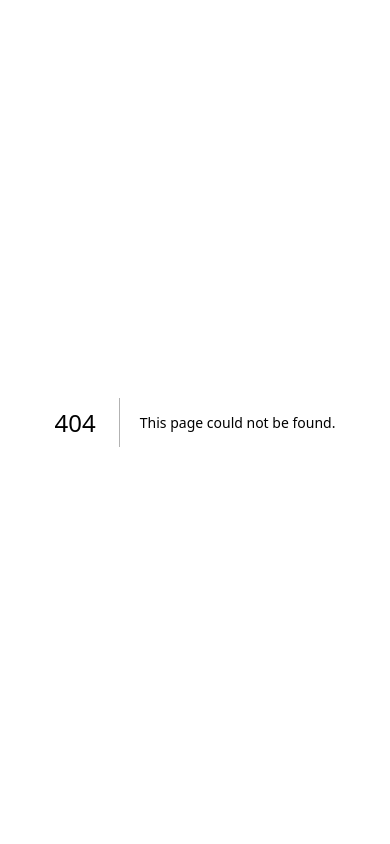
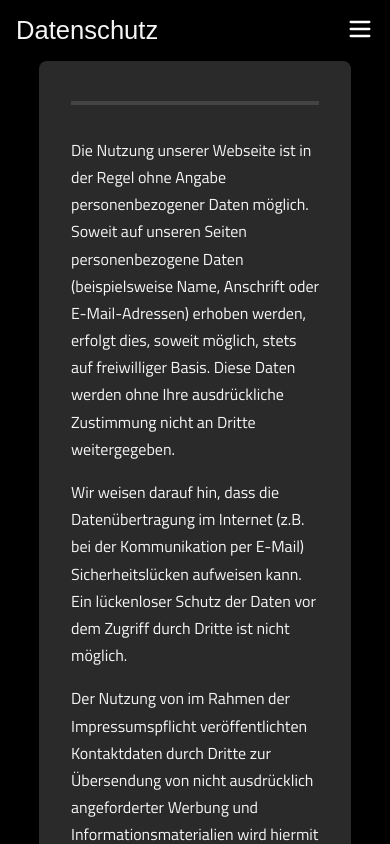
Before and after one commit to laurin42/Bandpage, a Next.js app in the folder bandpage-nextjs/: page /privacyPolicy in a window 390 px wide. Before the commit this address had no page. Shown: the top 844 px of the page. Built offline with nearby package versions, Linux system fonts and the light colour scheme; a web font is replaced by a local one.

Commit message:
Update README and components for Burnheart Mockery landing page. Add Apple Music link to social links. Update Impressum with styling adjustments and remove redundant privacy content. Refactor styles for better layout responsiveness across various components.

```diff
--- /dev/null
+++ b/bandpage-nextjs/src/app/privacyPolicy/page.tsx
@@ -0,0 +1,19 @@
+"use client";
+
+import React from "react";
+import Header from "@/components/Header";
+import PrivacyPolicy from "@/components/PrivacyPolicyPage";
+
+const PrivacyPolicyPage = () => {
+  const introComplete = true;
+  const headerText = "Datenschutz";
+
+  return (
+    <div className="privacy-policy-page-container">
+      <Header headerText={headerText} introComplete={introComplete} />
+      <PrivacyPolicy />
+    </div>
+  );
+};
+
+export default PrivacyPolicyPage;
--- a/bandpage-nextjs/src/components/Header.tsx
+++ b/bandpage-nextjs/src/components/Header.tsx
@@ -15,6 +15,7 @@ import {
   Dot,
   Info,
 } from "lucide-react";
+import UserLock from "@/assets/icons/userLock.svg";
 import "@/styles/header.scss";
 
 interface HeaderProps {
@@ -63,21 +64,17 @@ const Header: React.FC<HeaderProps> = ({ headerText, introComplete }) => {
   };
 
   const handleScrollTo = (targetIdMobile: string, targetIdDesktop: string) => {
-    toggleMenu(); // Close the menu
+    toggleMenu();
 
-    // Check if we are likely in desktop view based on screen width
-    const isDesktop = window.innerWidth >= 1024; // Assuming 'lg' breakpoint is 1024px
+    const isDesktop = window.innerWidth >= 1024;
 
     const targetId = isDesktop ? targetIdDesktop : targetIdMobile;
     const element = document.getElementById(targetId);
 
     if (element) {
-      // Use smooth scrolling
       element.scrollIntoView({ behavior: "smooth", block: "start" });
     } else {
-      // Fallback or error handling if element not found
-      console.warn(`Element with ID ${targetId} not found.`);
-      // Optionally, try the other ID as a fallback
+      console.warn(`Element mit ID ${targetId} nicht gefunden.`);
       const fallbackId = isDesktop ? targetIdMobile : targetIdDesktop;
       const fallbackElement = document.getElementById(fallbackId);
       fallbackElement?.scrollIntoView({ behavior: "smooth", block: "start" });
@@ -206,6 +203,14 @@ const Header: React.FC<HeaderProps> = ({ headerText, introComplete }) => {
                   </span>
                 </Link>
               </li>
+              <li>
+                <Link href="/privacyPolicy" onClick={toggleMenu}>
+                  <span className="menu-item-content">
+                    <UserLock size={18} className="menu-icon" />
+                    Datenschutz
+                  </span>
+                </Link>
+              </li>
             </ul>
           </nav>
           <div className="menu-backdrop" onClick={toggleMenu}></div>
--- /dev/null
+++ b/bandpage-nextjs/src/components/PrivacyPolicyPage.tsx
@@ -0,0 +1,35 @@
+import React from "react";
+import "@/styles/privacy-policy.scss";
+
+const PrivacyPolicy = () => {
+  return (
+    <div className="privacy-policy-container">
+      <hr style={{ border: "0.125rem solid #444", marginBottom: "2rem" }}></hr>
+      <p>
+        Die Nutzung unserer Webseite ist in der Regel ohne Angabe
+        personenbezogener Daten möglich. Soweit auf unseren Seiten
+        personenbezogene Daten (beispielsweise Name, Anschrift oder
+        E-Mail-Adressen) erhoben werden, erfolgt dies, soweit möglich, stets auf
+        freiwilliger Basis. Diese Daten werden ohne Ihre ausdrückliche
+        Zustimmung nicht an Dritte weitergegeben.
+      </p>
+      <p>
+        Wir weisen darauf hin, dass die Datenübertragung im Internet (z.B. bei
+        der Kommunikation per E-Mail) Sicherheitslücken aufweisen kann. Ein
+        lückenloser Schutz der Daten vor dem Zugriff durch Dritte ist nicht
+        möglich.
+      </p>
+      <p>
+        Der Nutzung von im Rahmen der Impressumspflicht veröffentlichten
+        Kontaktdaten durch Dritte zur Übersendung von nicht ausdrücklich
+        angeforderter Werbung und Informationsmaterialien wird hiermit
+        ausdrücklich widersprochen. Die Betreiber der Seiten behalten sich
+        ausdrücklich rechtliche Schritte im Falle der unverlangten Zusendung von
+        Werbeinformationen, etwa durch Spam-Mails, vor.
+      </p>
+      <hr style={{ border: "0.125rem solid #444", marginTop: "2rem" }}></hr>
+    </div>
+  );
+};
+
+export default PrivacyPolicy;
--- a/bandpage-nextjs/src/components/SocialLinks.tsx
+++ b/bandpage-nextjs/src/components/SocialLinks.tsx
@@ -7,6 +7,7 @@ import {
   FaSpotify,
   FaYoutube,
   FaAmazon,
+  FaApple,
 } from "react-icons/fa";
 
 interface SocialLink {
@@ -40,6 +41,11 @@ const socialLinksData: SocialLink[] = [
     platform: "Amazon Music",
     url: "https://music.amazon.de/artists/B0BKVPFYYZ/burnheart-mockery",
     Icon: FaAmazon,
+  },
+  {
+    platform: "Apple Music",
+    url: "https://music.apple.com/de/artist/burnheart-mockery/1658880000",
+    Icon: FaApple,
   },
 ];
 
--- a/bandpage-nextjs/src/styles/header.scss
+++ b/bandpage-nextjs/src/styles/header.scss
@@ -114,17 +114,23 @@ header.menu-is-open .brand-name-wrapper {
 }
 
 .mobile-menu a,
-.mobile-menu .menu-parent-button {
+.mobile-menu .menu-parent-button,
+.mobile-menu .menu-link-button {
   color: white;
   text-decoration: none;
   font-size: 1.125rem;
   font-family: var(--font-titillium-web), sans-serif;
 }
 
+.mobile-menu .menu-link-button,
 .mobile-menu .menu-parent-button {
-  font-family: var(--font-titillium-web), sans-serif;
   background: none;
   border: none;
+  padding: 0;
+  margin: 0;
+  cursor: pointer;
+  width: 100%;
+  text-align: left;
 }
 
 .menu-backdrop {
@@ -189,6 +195,9 @@ header.menu-is-open .brand-name-wrapper {
 .menu-item-content {
   display: flex;
   align-items: center;
+  svg {
+    color: inherit;
+  }
 }
 
 .menu-icon {
@@ -237,7 +246,8 @@ header.menu-is-open .brand-name-wrapper {
   }
 
   .mobile-menu a,
-  .mobile-menu .menu-parent-button {
+  .mobile-menu .menu-parent-button,
+  .mobile-menu .menu-link-button {
     font-size: 1.25rem;
   }
 
--- a/bandpage-nextjs/src/styles/impressum.scss
+++ b/bandpage-nextjs/src/styles/impressum.scss
@@ -7,8 +7,11 @@
   margin: auto;
   color: whitesmoke;
   background-color: black;
-  min-height: calc(100vh - 60px);
+  height: 100%;
   box-sizing: border-box;
+  display: flex;
+  justify-content: center;
+  align-items: center;
 }
 
 .impressum-container {
@@ -17,6 +20,7 @@
   padding: 1.5rem 2rem;
   border-radius: 8px;
   box-shadow: 0 3px 8px rgba(0, 0, 0, 0.3);
+  max-width: 80dvw;
 }
 
 .impressum-container h3 {
--- /dev/null
+++ b/bandpage-nextjs/src/styles/privacy-policy.scss
@@ -0,0 +1,70 @@
+@use "mixins";
+@use "breakpoints";
+
+// Passe die Klassen an die Privacy Policy Seite an
+.privacy-policy-page-container {
+  padding: var(--header-height) 2rem 2rem 2rem;
+  margin: auto;
+  color: whitesmoke;
+  background-color: black;
+  height: 100%;
+  box-sizing: border-box;
+  display: flex;
+  justify-content: center;
+  align-items: center;
+  font-family: var(--font-titillium-web), sans-serif; // Stelle Basisschriftart sicher
+}
+
+.privacy-policy-container {
+  padding: 2rem;
+  background-color: #2a2a2a;
+  border-radius: 8px;
+  box-shadow: 0 3px 8px rgba(0, 0, 0, 0.3);
+  max-width: 80dvw;
+}
+
+// Verwende dieselbe Klasse für den Hauptcontainer
+.privacy-policy-page-container h3 {
+  font-family: var(--font-titillium-web), sans-serif;
+  font-size: 1.375rem; // Etwas größer für Hauptüberschrift
+  font-weight: 600;
+  margin-top: 2rem;
+  margin-bottom: 1.2rem; // Mehr Abstand nach der Hauptüberschrift
+  color: whitesmoke;
+}
+
+.privacy-policy-page-container p {
+  font-family: var(--font-titillium-web), sans-serif;
+  font-size: 1rem;
+  line-height: 1.7;
+  margin-bottom: 1rem;
+}
+
+
+/* --- Media Queries for Responsive Font Sizes --- */
+
+@media (min-width: 768px) {
+  .privacy-policy-page-container h3 {
+    font-size: 1.5rem;
+  }
+}
+
+@media (min-width: 1024px) {
+  /* Laptop Overrides */
+  .privacy-policy-page-container h3 {
+    font-size: 1.625rem;
+  }
+}
+
+/* Responsive adjustments */
+@include mixins.respond-above(md) {
+  .privacy-policy-page-container { // Wende max-width auf den Hauptcontainer an
+    max-width: 90dvw;
+  }
+}
+
+@include mixins.respond-above(lg) {
+  .privacy-policy-page-container {
+    max-width: 80dvw; // Etwas schmaler auf großen Bildschirmen
+  }
+}
--- a/bandpage-nextjs/src/styles/social-section.scss
+++ b/bandpage-nextjs/src/styles/social-section.scss
@@ -193,6 +193,13 @@
   animation-delay: 3.98s;
 }
 
+.social-links-container.visible
+  .social-links-group
+  .animate-link-item:nth-child(6) {
+  transition-delay: 1.8s;
+  animation-delay: 4.05s;
+}
+
 .social-links-container.visible .animate-link-item {
   opacity: 1;
   transform: translateY(0);
```
Also changed, not shown: bandpage-nextjs/src/components/Impressum.tsx (+2 -30 lines), bandpage-nextjs/NOTICE.txt (added), bandpage-nextjs/src/assets/icons/userLock.svg (added), 1 other file (tests, documents, lock files or other folders).
